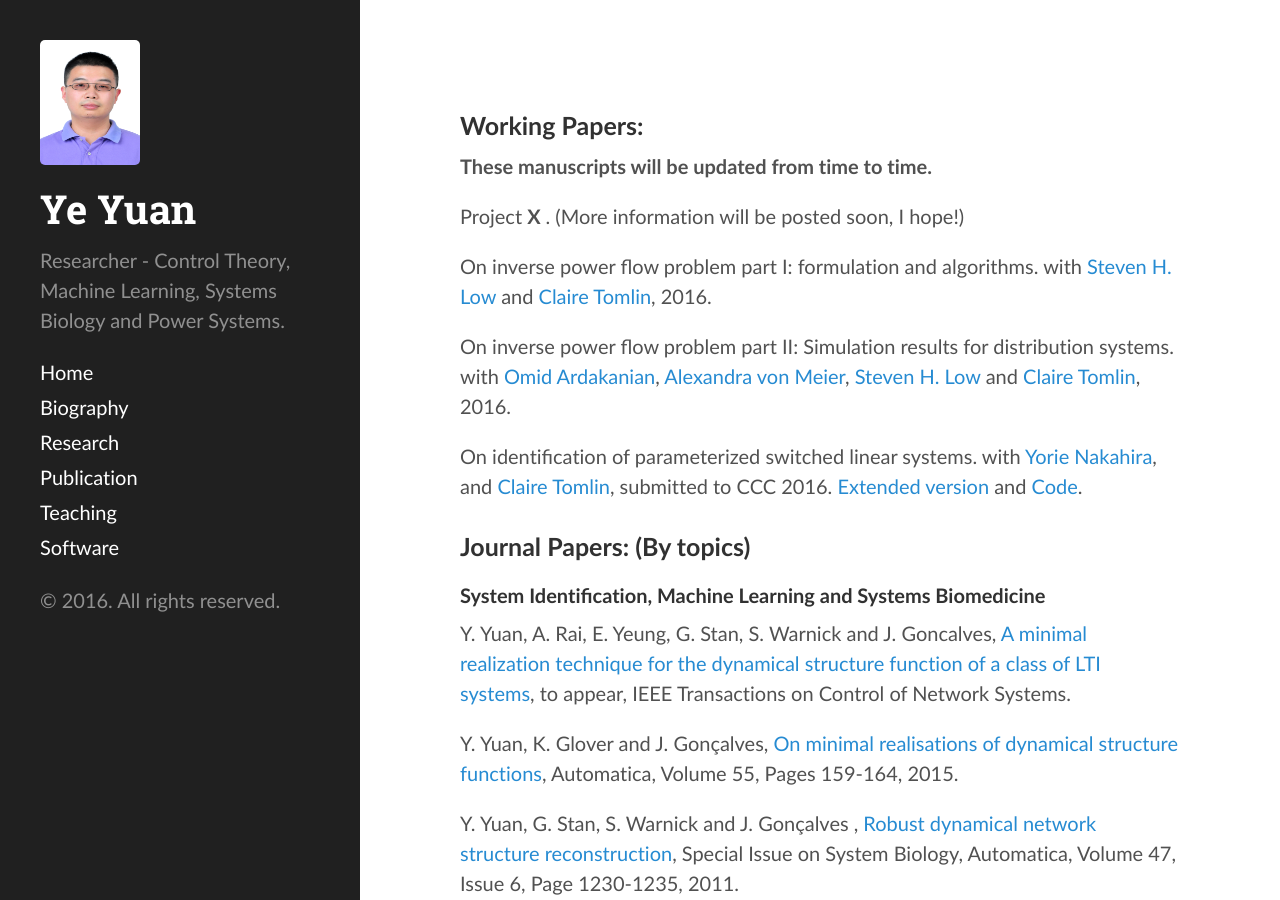
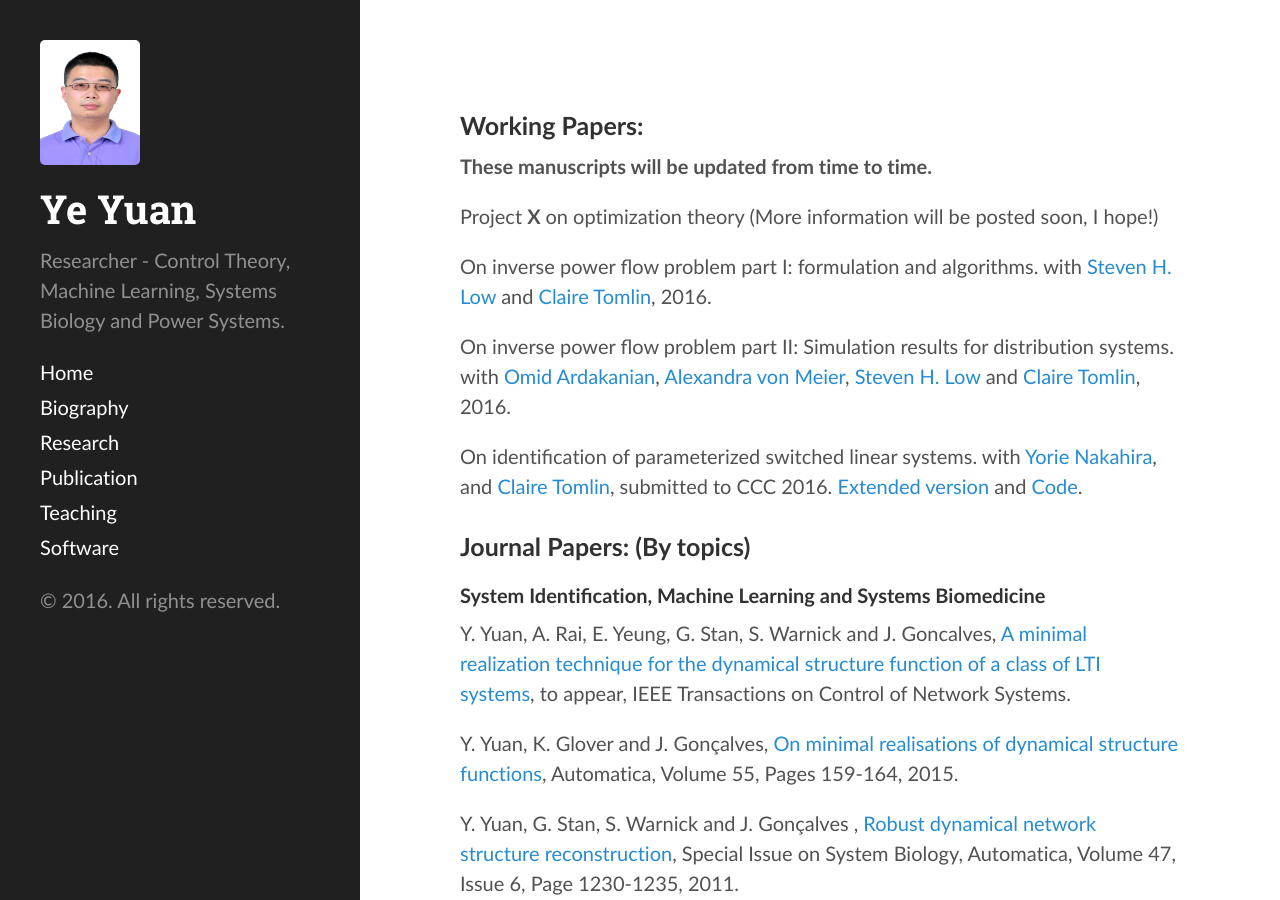
Before and after one commit to yy311/yy311.github.io, a Jekyll site: the page built from publication.md, in a window 1280 px wide and 900 px high. Built offline with Jekyll 4.4.1, drawn with Linux system fonts in a browser that asks for light colours.

Commit message:
Update publication.md

```diff
--- a/publication.md
+++ b/publication.md
@@ -6,7 +6,7 @@ layout: page
 
 <b>These manuscripts will be updated from time to time. </b>
 
-Project <b> X </b>. (More information will be posted soon, I hope!)
+Project <b> X </b> on optimization theory (More information will be posted soon, I hope!)
 
 On inverse power flow problem part I: formulation and algorithms. with [Steven H. Low](http://netlab.caltech.edu/~slow/) and [Claire Tomlin](http://www.eecs.berkeley.edu/~tomlin/), 2016.
 
```
